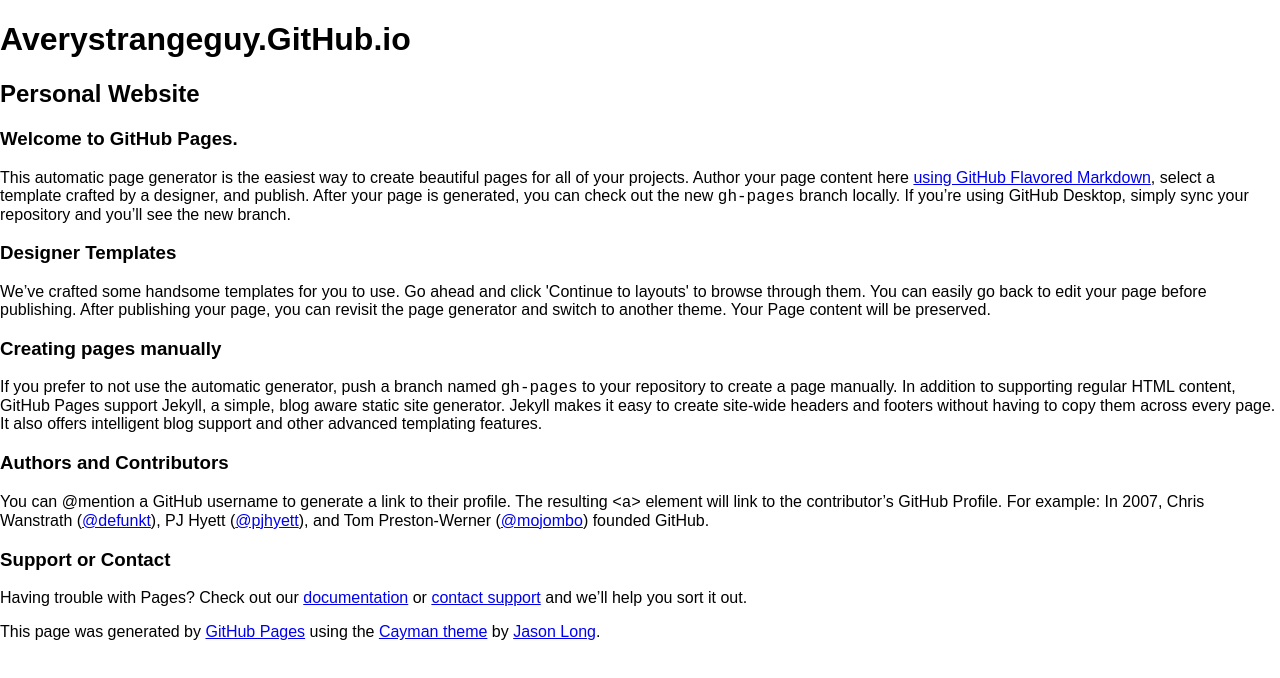
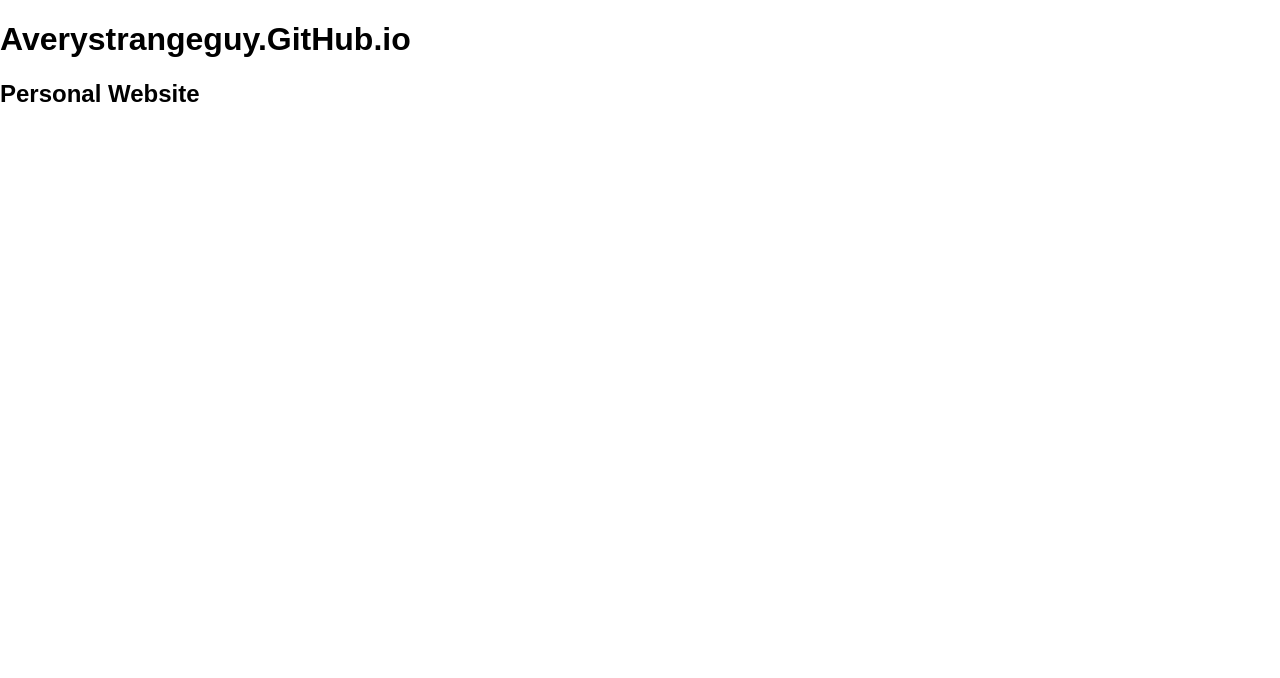
Before and after one commit to aVeryStrangeGuy/Website, a plain HTML site: page index.html in a window 1280 px wide. Drawn offline with Linux system fonts and the light colour scheme.

Commit message:
Update index.html

```diff
--- a/index.html
+++ b/index.html
@@ -15,39 +15,5 @@
       <h2 class="project-tagline">Personal Website</h2>
     </section>
 
-    <section class="main-content">
-      <h3>
-<a id="welcome-to-github-pages" class="anchor" href="#welcome-to-github-pages" aria-hidden="true"><span aria-hidden="true" class="octicon octicon-link"></span></a>Welcome to GitHub Pages.</h3>
-
-<p>This automatic page generator is the easiest way to create beautiful pages for all of your projects. Author your page content here <a href="https://guides.github.com/features/mastering-markdown/">using GitHub Flavored Markdown</a>, select a template crafted by a designer, and publish. After your page is generated, you can check out the new <code>gh-pages</code> branch locally. If you’re using GitHub Desktop, simply sync your repository and you’ll see the new branch.</p>
-
-<h3>
-<a id="designer-templates" class="anchor" href="#designer-templates" aria-hidden="true"><span aria-hidden="true" class="octicon octicon-link"></span></a>Designer Templates</h3>
-
-<p>We’ve crafted some handsome templates for you to use. Go ahead and click 'Continue to layouts' to browse through them. You can easily go back to edit your page before publishing. After publishing your page, you can revisit the page generator and switch to another theme. Your Page content will be preserved.</p>
-
-<h3>
-<a id="creating-pages-manually" class="anchor" href="#creating-pages-manually" aria-hidden="true"><span aria-hidden="true" class="octicon octicon-link"></span></a>Creating pages manually</h3>
-
-<p>If you prefer to not use the automatic generator, push a branch named <code>gh-pages</code> to your repository to create a page manually. In addition to supporting regular HTML content, GitHub Pages support Jekyll, a simple, blog aware static site generator. Jekyll makes it easy to create site-wide headers and footers without having to copy them across every page. It also offers intelligent blog support and other advanced templating features.</p>
-
-<h3>
-<a id="authors-and-contributors" class="anchor" href="#authors-and-contributors" aria-hidden="true"><span aria-hidden="true" class="octicon octicon-link"></span></a>Authors and Contributors</h3>
-
-<p>You can @mention a GitHub username to generate a link to their profile. The resulting <code>&lt;a&gt;</code> element will link to the contributor’s GitHub Profile. For example: In 2007, Chris Wanstrath (<a href="https://github.com/defunkt" class="user-mention">@defunkt</a>), PJ Hyett (<a href="https://github.com/pjhyett" class="user-mention">@pjhyett</a>), and Tom Preston-Werner (<a href="https://github.com/mojombo" class="user-mention">@mojombo</a>) founded GitHub.</p>
-
-<h3>
-<a id="support-or-contact" class="anchor" href="#support-or-contact" aria-hidden="true"><span aria-hidden="true" class="octicon octicon-link"></span></a>Support or Contact</h3>
-
-<p>Having trouble with Pages? Check out our <a href="https://help.github.com/pages">documentation</a> or <a href="https://github.com/contact">contact support</a> and we’ll help you sort it out.</p>
-
-      <footer class="site-footer">
-
-        <span class="site-footer-credits">This page was generated by <a href="https://pages.github.com">GitHub Pages</a> using the <a href="https://github.com/jasonlong/cayman-theme">Cayman theme</a> by <a href="https://twitter.com/jasonlong">Jason Long</a>.</span>
-      </footer>
-
-    </section>
-
-
   </body>
 </html>
```
